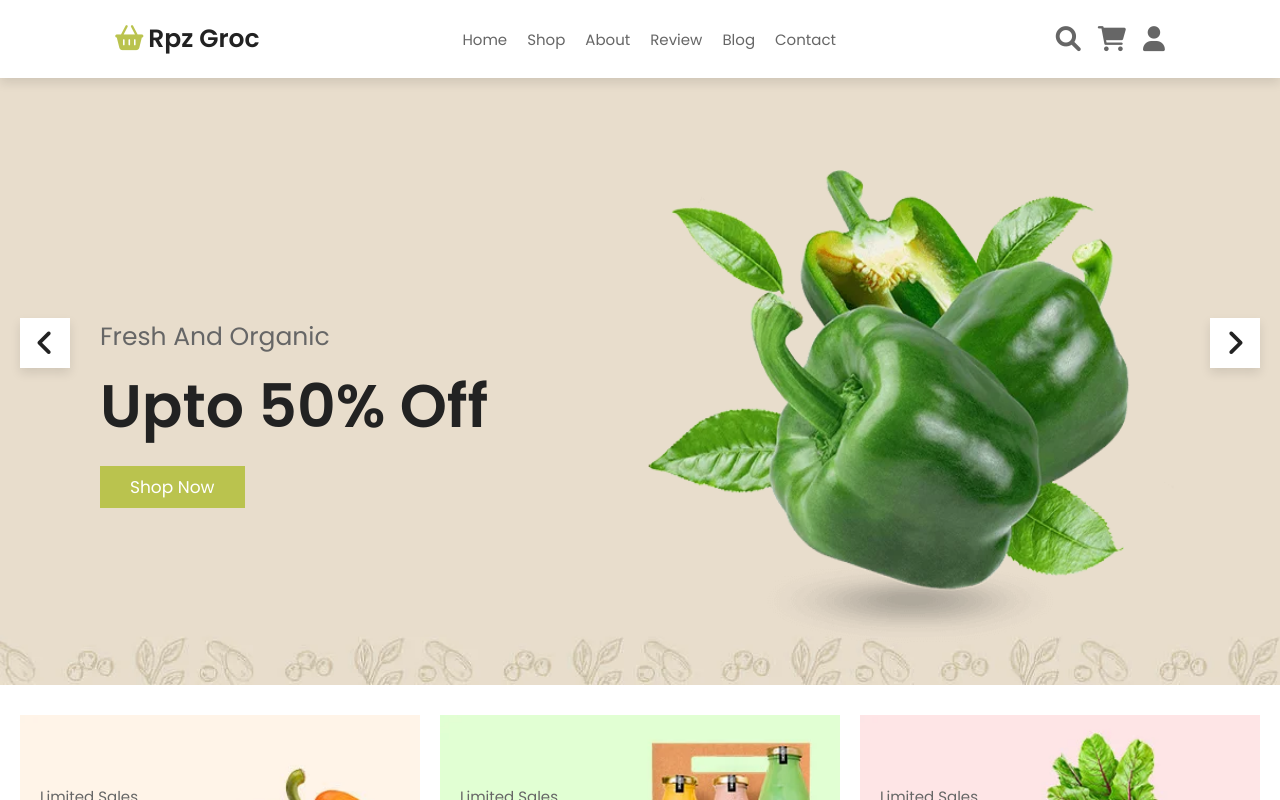
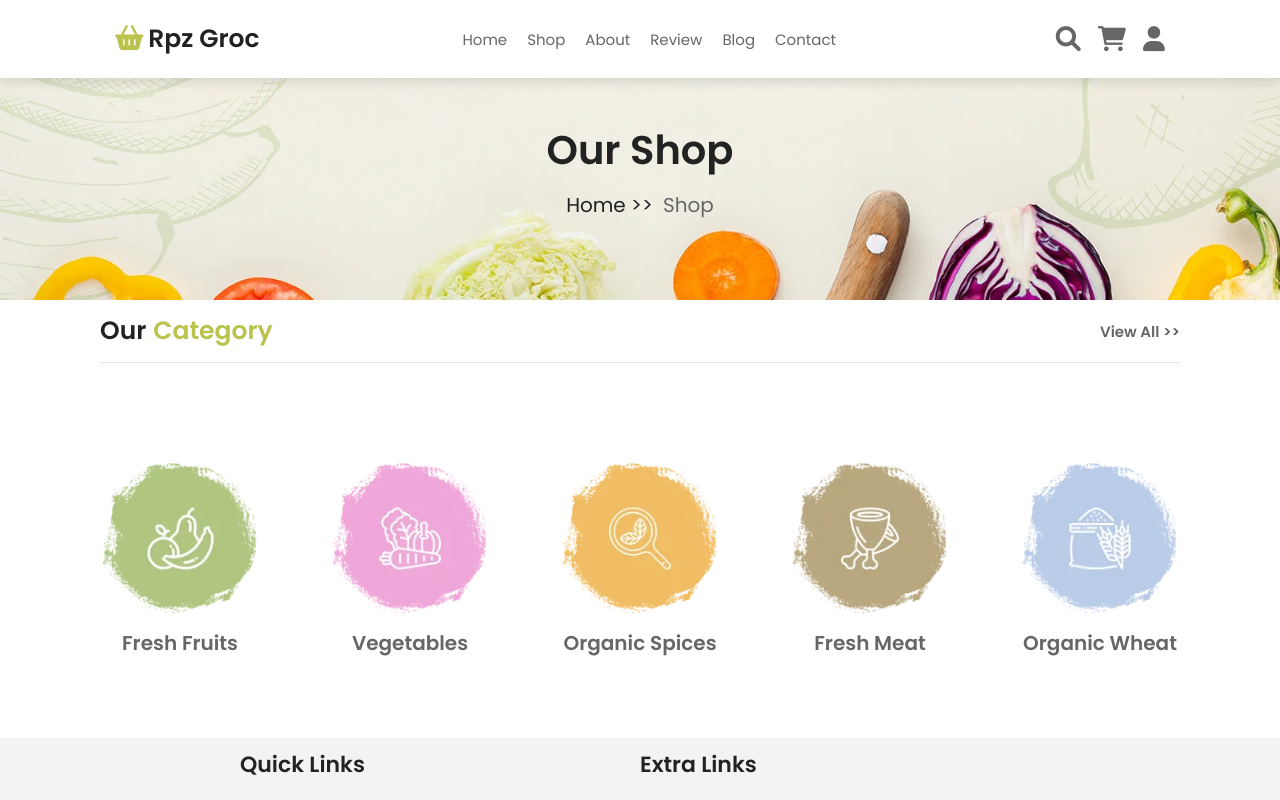
Before and after one commit to rapzaDev/GroceryStoreRPZ, a React (Create React App) app: page /shop in a window 1280 px wide. Shown: the top 800 px of the page. Built offline with nearby package versions, Linux system fonts and the light colour scheme.

Commit message:
Category section created on Shop page

```diff
--- a/package.json
+++ b/package.json
@@ -5,6 +5,7 @@
   "dependencies": {
     "react": "^17.0.2",
     "react-dom": "^17.0.2",
+    "react-router-dom": "^6.0.2",
     "react-scripts": "4.0.3",
     "styled-components": "^5.3.3",
     "web-vitals": "^1.0.1"
--- a/src/App.tsx
+++ b/src/App.tsx
@@ -1,12 +1,7 @@
-import { Home } from "./pages/Home/Home";
-import { Shop } from "./pages/Shop";
+import { Routes } from './routes';
 
 function App() {
-  return (
-    <>
-      <Home/>
-    </>
-  );
+  return ( <Routes /> );
 }
 
 export default App;
--- a/src/index.tsx
+++ b/src/index.tsx
@@ -1,13 +1,15 @@
 import React from 'react';
 import ReactDOM from 'react-dom';
+import { BrowserRouter } from 'react-router-dom';
+
 import App from './App';
 
 import { GlobalStyle } from './styles/global'
 
 ReactDOM.render(
-  <React.StrictMode>
+  <BrowserRouter>
     <GlobalStyle />
     <App />
-  </React.StrictMode>,
+  </BrowserRouter>,
   document.getElementById('root')
 );
--- a/src/pages/Home/Home.tsx
+++ b/src/pages/Home/index.tsx
@@ -15,6 +15,7 @@ import {
     SlideImage,
     Logo,
     Navbar,
+    HomeLink,
     Icons,
     Menubtn,
     Searchbtn,
@@ -186,12 +187,12 @@ function Home() {
                 <Logo href="Home.tsx"> <i className="fas fa-shopping-basket"></i>rpz groc</Logo>
 
                 <Navbar className="navbar" active={menuBar}>
-                    <a href="Home.tsx">Home</a>
-                    <a href="Shop.tsx">Shop</a>
-                    <a href="About.tsx">About</a>
-                    <a href="Review.tsx">Review</a>
-                    <a href="Blog.tsx">Blog</a>
-                    <a href="Contact.tsx">Contact</a>
+                    <HomeLink to="/">Home</HomeLink>
+                    <HomeLink to="Shop">Shop</HomeLink>
+                    <HomeLink to="About">About</HomeLink>
+                    <HomeLink to="Review">Review</HomeLink>
+                    <HomeLink to="Blog">Blog</HomeLink>
+                    <HomeLink to="Contact">Contact</HomeLink>
                 </Navbar>
 
                 <Icons>
--- a/src/pages/Home/styles.ts
+++ b/src/pages/Home/styles.ts
@@ -1,4 +1,5 @@
 import styled, { keyframes } from 'styled-components';
+import { Link } from 'react-router-dom';
 
 interface NavbarProps {
     active: boolean;
@@ -243,6 +244,8 @@ export const Navbar = styled.nav<NavbarProps>`
 
 `
 
+export const HomeLink = styled(Link)``;
+
 export const Icons = styled.div`
     div {
         font-size: 2.5rem;
--- a/src/pages/Shop/index.tsx
+++ b/src/pages/Shop/index.tsx
@@ -1,4 +1,5 @@
 import { useState } from 'react';
+import { Link } from 'react-router-dom';
 
 import { ShoppingCart } from '../../components/ShoppingCart';
 import { SearchForm } from '../../components/SearchForm';
@@ -15,8 +16,15 @@ import {
     Searchbtn,
     Cartbtn,
     Loginbtn,
-    Credit
+    Credit,
+    ShopHeading,
+    Category,
+    Title,
+    BoxContainer,
+    Box
 } from './styles';
+
+
 
 function Shop() {
 
@@ -66,12 +74,12 @@ function Shop() {
                 <Logo href="Home.tsx"> <i className="fas fa-shopping-basket"></i>rpz groc</Logo>
 
                 <Navbar className="navbar" active={menuBar}>
-                    <a href="Home.tsx">Home</a>
-                    <a href="Shop.tsx">Shop</a>
-                    <a href="About.tsx">About</a>
-                    <a href="Review.tsx">Review</a>
-                    <a href="Blog.tsx">Blog</a>
-                    <a href="Contact.tsx">Contact</a>
+                    <Link to="/">Home</Link>
+                    <Link to="/shop">Shop</Link>
+                    <Link to="About">About</Link>
+                    <Link to="Review">Review</Link>
+                    <Link to="Blog">Blog</Link>
+                    <Link to="Contact">Contact</Link>
                 </Navbar>
 
                 <Icons>
@@ -101,6 +109,43 @@ function Shop() {
 
             </Header>
 
+            <ShopHeading>
+                <h1>our shop</h1>
+                <p> <Box to="/">{`home >>`}</Box> shop</p>
+            </ShopHeading>
+
+            <Category>
+
+                <Title>our<span> category</span> <Box to="/shop">{'view all >>'}</Box> </Title>
+
+                <BoxContainer>
+                    <Box to="/shop" className="box">
+                        <img src="images/cat-1.png" alt="" />
+                        <h3>fresh fruits</h3>
+                    </Box>
+
+                    <Box to="/shop" className="box">
+                        <img src="images/cat-2.png" alt="" />
+                        <h3>vegetables</h3>
+                    </Box>
+
+                    <Box to="/shop" className="box">
+                        <img src="images/cat-3.png" alt="" />
+                        <h3>organic spices</h3>
+                    </Box>
+
+                    <Box to="/shop" className="box">
+                        <img src="images/cat-4.png" alt="" />
+                        <h3>fresh meat</h3>
+                    </Box>
+
+                    <Box to="/shop" className="box">
+                        <img src="images/cat-5.png" alt="" />
+                        <h3>organic wheat</h3>
+                    </Box>
+                </BoxContainer>
+
+            </Category>
 
             <Footer />
 
--- a/src/pages/Shop/styles.ts
+++ b/src/pages/Shop/styles.ts
@@ -1,4 +1,5 @@
 import styled from 'styled-components';
+import { Link } from 'react-router-dom';
 
 interface NavbarProps {
     active: boolean;
@@ -123,3 +124,110 @@ export const Credit = styled.section`
         padding: 3rem 2rem;
     }
 `
+
+export const ShopHeading = styled.div`
+    background: url('../images/heading-bg.jpg') no-repeat;
+    background-size: cover;
+    background-position: center;
+    text-align: center;
+    padding-top: 12rem;
+    padding-bottom: 8rem;
+
+    h1 {
+        color: var(--black);
+        font-size: 4rem;
+    }
+
+    p {
+        padding-top: 1rem;
+        font-size: 2rem;
+        color: var(--light-color);
+
+        a {
+            color: var(--black);
+            padding-right: .5rem;
+
+            transition: color .2s linear;
+            &:hover {
+                color: var(--green);
+            }
+        }
+    }
+`
+
+export const Category = styled.section`
+    padding: 0 10rem;
+
+    @media(max-width: 768px) {
+        padding: 0 3rem;
+    }
+`
+
+export const Title = styled.h1`
+    display: flex;
+    align-items: center;
+    font-size: 2.5rem;
+    margin-bottom: 3rem;
+    padding: 1.2rem 0;
+    border-bottom: var(--border);
+    color: var(--black);
+
+    span {
+        color: var(--green);
+        padding-left: .7rem;
+    }
+
+    a {
+        margin-left: auto;
+        color: var(--light-color);
+        font-size: 1.5rem;
+
+        transition: color .2s linear;
+            &:hover {
+                color: var(--green);
+            }
+
+    }
+`
+
+export const BoxContainer = styled.div`
+    display: grid;
+    grid-template-columns: repeat(5, auto);
+    gap: 7rem;
+
+    padding: 7rem 0;
+
+    @media(max-width: 1238px) {
+        grid-template-columns: repeat(3, auto);
+    }
+
+    @media(max-width: 768px) {
+        grid-template-columns: repeat(2, auto);
+        gap: 1rem;
+    }
+`;
+
+export const Box = styled(Link)`
+    text-align: center;
+
+    img {
+        height: 15rem;
+    }
+
+    h3 {
+        font-size: 2rem;
+        margin: 1rem 0;
+        color: var(--light-color);
+    }
+
+    &:hover {
+        transition: .2s linear;
+        transform: scale(1.2);
+
+        h3 {
+            color: var(--green);
+        }
+    }
+
+
+`;
--- /dev/null
+++ b/src/routes/index.tsx
@@ -0,0 +1,16 @@
+import { Route , Routes as RouterDOMRoutes } from "react-router-dom";
+
+import { Home } from "../pages/Home";
+import { Shop } from "../pages/Shop";
+
+const Routes: React.FC = () => (
+    <RouterDOMRoutes>
+        <Route path="/" element={ <Home/> }/>
+        <Route path="/shop" element={ <Shop/> }/>
+        {/* <Route path="/review" element={ <Review/> }/> */}
+        {/* <Route path="/about" element={ <About/> }/> */}
+        {/* <Route path="/blog" element={ <Blog/> }/> */}
+    </RouterDOMRoutes>
+);
+
+export { Routes };
```
Also changed, not shown: 1 other file (tests, documents, lock files or other folders).
